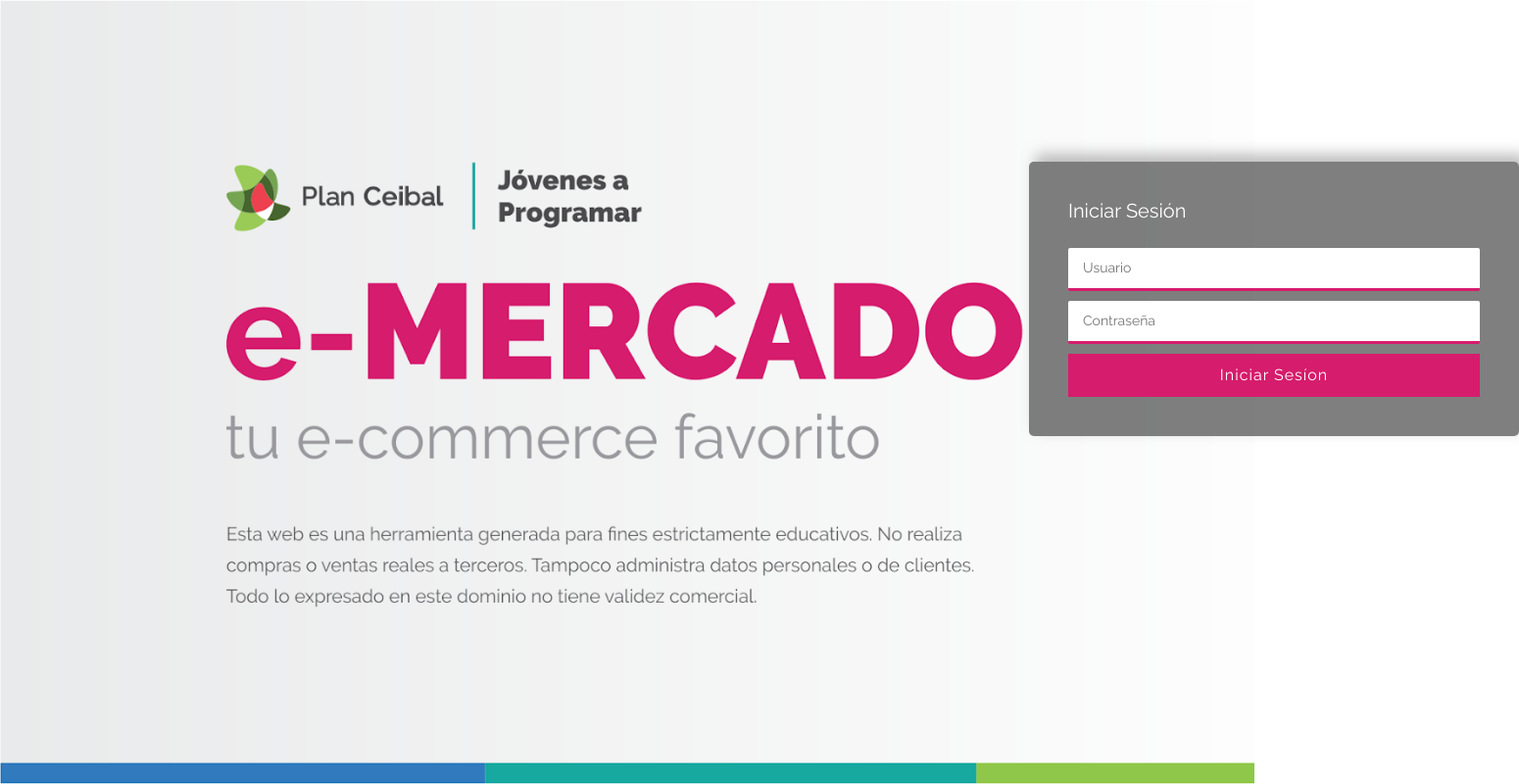
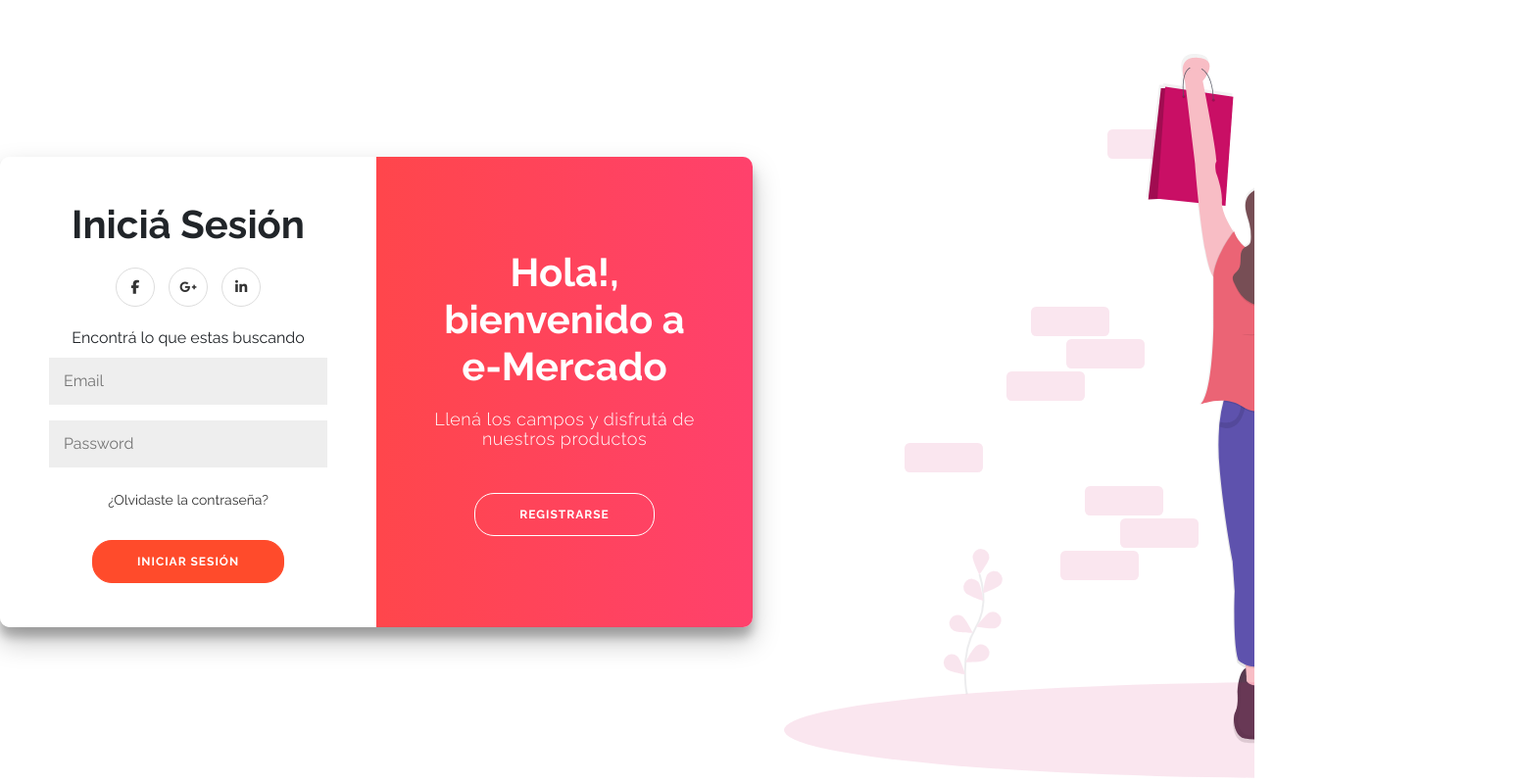
Before and after one commit to Jon1ta/ProyectoJAP, a plain HTML site: page index.html in a window 1280 px wide. Shown: the whole page at 98% size, 1550 px wide, since content can reach past the window. Drawn offline with Linux system fonts and the light colour scheme.

Commit message:
Muchisimos cambios y agregamos StyleLogin.css

```diff
--- /dev/null
+++ b/css/styleLogin.css
@@ -0,0 +1,217 @@
+
+
+* {
+    box-sizing: border-box;
+}
+
+
+.login-registro {
+    background-image: url(/img/undraw_successful_purchase_uyin.svg);
+    background-repeat: no-repeat;
+    background-position-x: 800px;
+    background-position-y: 55px;
+    font-family: 'Raleway', serif !important;
+
+    display: flex;
+    flex-direction: column;
+    justify-content: center;
+    align-items: center;
+    height: 100vh;
+    margin: -20 0 50;
+}
+
+h1 {
+    font-weight: bold;
+    margin: 0;
+}
+p {
+    font-size: 18px;
+    font-weight: 100;
+    line-height: 20px;
+    letter-spacing: 0.5px;
+    margin: 20px 0 30px;
+}
+
+span {
+    font-size: 16px;}
+
+a {
+    color: #333;
+    font-size: 14px;
+    text-decoration: none;
+    margin: 15px 0;
+}
+
+.container {
+    background: #fff;
+    border-radius: 10px;
+    box-shadow: 0 14px 28px rgba(0, 0, 0, 0.25), 0 10px 10px rgba(0, 0, 0, 0.22);
+    position: relative;
+    overflow: hidden;
+    width: 768px;
+    max-width: 100%;
+    min-height: 480px;
+    margin-right: 600px;
+}
+
+.form-container form {
+    background: #fff;
+    display: flex;
+    flex-direction: column;
+    padding: 0 50px;
+    height: 100%;
+    justify-content: center;
+    align-items: center;
+    text-align: center;
+}
+
+.social-container {
+    margin: 20px 0;
+}
+
+.social-container a {
+border: 1px solid #ddd;
+border-radius: 50%;
+display: inline-flex;
+justify-content: center;
+align-items: center;
+margin: 0 5px;
+height: 40px;
+width: 40px;
+}
+
+.form-container input {
+    background: #eee;
+    border: none;
+    padding: 12px 15px;
+    margin: 8px 0;
+    width: 100%;
+}
+
+
+button {
+    border-radius: 20px;
+    border: 1px solid #ff4b2b;
+    background: #ff4b2b;
+    color: white;
+    font-size: 12px;
+    font-weight: bold;
+    padding: 12px 45px;
+    letter-spacing: 1px;
+    text-transform: uppercase;
+    transition: transform 80ms ease-in;
+    margin-top: 15px;
+}
+
+button:active {
+    transform: scale(0.95);
+}
+button:focus {
+    outline: none;
+}
+button:hover {
+    transform: scale(0.90);
+}
+
+button.ghost {
+    background: transparent;
+    border-color: #fff;
+}
+
+.form-container {
+    position: absolute;
+    top: 0;
+    height: 100%;
+    transition: all 0.6s ease-in-out;
+}
+
+.sign-in-container {
+    left: 0;
+    width: 50%;
+    z-index: 2;
+}
+.sign-up-container {
+    left: 0;
+    width: 50%;
+    opacity: 0;
+    z-index: 1;
+}
+
+.overlay-container {
+    position: absolute;
+    top: 0;
+    left: 50%;
+    width: 50%;
+    height: 100%;
+    overflow: hidden;
+    transition: transform 0.6 ease-in-out;
+    z-index: 100;
+}
+.overlay {
+    background: #ff416c;
+    background: linear-gradient(to right, #ff4b2b,
+    #ff416c) no-repeat 0 0 / cover;
+    color: white;
+    position: relative;
+    left: -100%;
+    height: 100%;
+    width: 200%;
+    transform: translateX(0);
+    transition: transform 0.6s ease-in-out;
+}
+.overlay-panel {
+    position: absolute;
+    top: 0;
+    display: flex;
+    flex-direction: column;
+    justify-content: center;
+    align-items: center;
+    padding: 0 40px;
+    height: 100%;
+    width: 50%;
+    text-align: center;
+    transform: translateX(0);
+    transition: transform 0.6s ease-in-out;
+}
+
+.overlay-right {
+    right: 0;
+    transform: translateX(0);
+}
+.overlay-left {
+    transform: translateX(-20%);
+}
+
+/* ANIMATION */
+
+/* Mueve el Sign In */
+.container.right-panel-active .sign-in-container {
+    transform: translateX(100%);
+}
+
+
+/* Mueve el overlay a la izquierda */
+.container.right-panel-active .overlay-container {
+    transform: translateX(-100%);
+}
+
+/* Brinda el Sign up arriba del sng in */
+
+.container.right-panel-active .sign-up-container {
+    transform: translateX(100%);
+    opacity: 1;
+    z-index: 5;
+}
+
+ /* Mueve el overlay de nuevo a la derecha */
+
+ .container.right-panel-active .overlay {
+     transform: translateX(50%);
+ }
+
+ .container.right-panel-active .overlay-left {
+     transform: translateX(0);
+ }
+ .container.right-panel-active .overlay-right {
+    transform: translateX(20%);
+}
--- a/index.html
+++ b/index.html
@@ -13,29 +13,68 @@
   <!-- Bootstrap core CSS -->
   <link href="css/bootstrap.min.css" rel="stylesheet">
   <link href="css/styles.css" rel="stylesheet">
+  <link rel="stylesheet" href="css/styleLogin.css">
   <script src="https://kit.fontawesome.com/480856b811.js" crossorigin="anonymous"></script>
 
 </head>
 
-<body class="login-body">
+<body class="login-registro">
 
-<div class="contenedor">
-  <div class="toggle">
 
+
+  <div class="container" id="container">
+      <div class="form-container sign-up-container">
+          <form action="#">
+              <h1>Crear cuenta</h1>
+              <div class="social-container">
+                  <a href="#" class="social"><i class="fab fa-facebook-f"></i></a>
+                  <a href="#" class="social"><i class="fab fa-google-plus-g"></i></a>
+                  <a href="#" class="social"><i class="fab fa-linkedin-in"></i></a>
+              </div>
+              <span> Descubrí los productos de e-Mercado</span>
+              <input id="nombre-registro" type="text" placeholder="Name" />
+              <input id="email-registro" type="email" placeholder="Email" />
+              <input id="contraseña-registro" type="password" placeholder="Password" />
+              <button id="boton-registro">Registrarse</button>
+          </form>
+      </div>
+      <div class="form-container sign-in-container">
+          <form action="#">
+              <h1>Iniciá Sesión</h1>
+              <div class="social-container">
+                  <a href="#" class="social"><i class="fab fa-facebook-f"></i></a>
+                  <a href="#" class="social"><i class="fab fa-google-plus-g"></i></a>
+                  <a href="#" class="social"><i class="fab fa-linkedin-in"></i></a>
+              </div>
+              <span> Encontrá lo que estas buscando</span>
+              <input id="email" type="email" placeholder="Email" />
+              <input id="contraseña" type="password" placeholder="Password" />
+              <a href="#">¿Olvidaste la contraseña?</a>
+              <button id="boton">Iniciar sesión</button>
+          </form>
+      </div>
+      <div class="overlay-container">
+          <div class="overlay">
+              <div class="overlay-panel overlay-left">
+                  <h1>Bienvenido <br>de nuevo!</h1>
+                  <p>Para seguir conectado con nosotros inicia sesión aquí</p>
+                  <button class="ghost" id="signIn">Iniciar sesión</button>
+              </div>
+              <div class="overlay-panel overlay-right">
+                  <h1>Hola!, bienvenido a <br>e-Mercado</h1>
+                  <p>Llená los campos y disfrutá de nuestros productos</p>
+                  <button class="ghost" id="signUp">Registrarse</button>
+              </div>
+          </div>
+      </div>
   </div>
-<div class="form-login">
-  <h2>Iniciar Sesión</h2>
-  <div>
-<input id="usuario" class="formulario_input" type="text" name="usuario" placeholder="Usuario">
-<input id="contraseña" class="formulario_input" type="password" name="contraseña" placeholder="Contraseña">
-<input id="submit" class="formulario_input" type="submit" value="Iniciar Sesíon">
 
-  </div>
-</div>
 
-</div>
-  <script src="js/init.js"></script>
-  <script src="js/login.js"></script>
 
+
+
+
+  <script src="/js/login.js"></script>
+  <script src="/js/init.js"></script>
 </body>
 </html>
--- a/js/login.js
+++ b/js/login.js
@@ -1,16 +1,28 @@
-//Función que se ejecuta una vez que se haya lanzado el evento de
-//que el documento se encuentra cargado, es decir, se encuentran todos los
-//elementos HTML presentes.
+/* Creando clase y removiendo clase para animacion */
+
+const signUpButton = document.getElementById('signUp');
+const signInButton = document.getElementById('signIn');
+const container = document.getElementById('container');
 
 
-document.getElementById('submit').addEventListener('click', function(e) {
-let usuario = document.getElementById('usuario');
+signUpButton.addEventListener('click', ()=>
+container.classList.add('right-panel-active')
+);
+
+signInButton.addEventListener('click', ()=>
+container.classList.remove('right-panel-active')
+);
+
+
+/* Validando el Login */
+document.getElementById('boton').addEventListener('click', function(e) {
+    let email = document.getElementById('email');
     let contraseña = document.getElementById('contraseña');
     let validacion = true;
 
 
 
-if(usuario.value === "" || contraseña.value === "") {
+    if(email.value === "" || contraseña.value === "") {
     alert("Debe completar el usuario Y la contraseña");
     validacion = false;
 
@@ -23,3 +35,26 @@ validacion = false;
 
 
     });
+
+/* Validamos el registro */
+    document.getElementById('boton-registro').addEventListener('click', function(e) {
+      let emailRegistro = document.getElementById('email-registro');
+      let contraseñaRegistro = document.getElementById('contraseña-registro');
+      let nombreRegistro = document.getElementById('nombre-registro');
+      let validacion = true;
+
+
+
+      if(emailRegistro.value === "" || contraseñaRegistro.value === "" || nombreRegistro.value === "" ) {
+      alert("Complete todos los campos para registrarse");
+      validacion = false;
+
+      } if(validacion) {
+        location.href = 'login.html';
+      }
+
+
+
+
+
+      });
```
Also changed, not shown: login.html (+1 -0 lines), img/undraw_successful_purchase_uyin.svg (added). Lines whose indentation alone changed are shown as unchanged.
